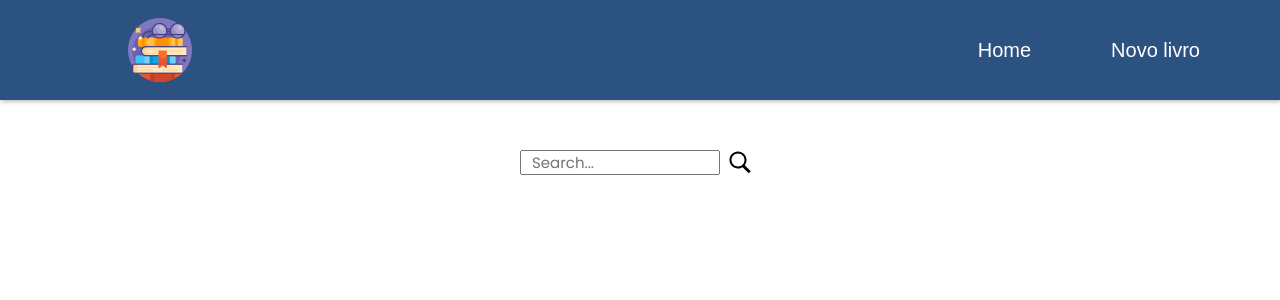
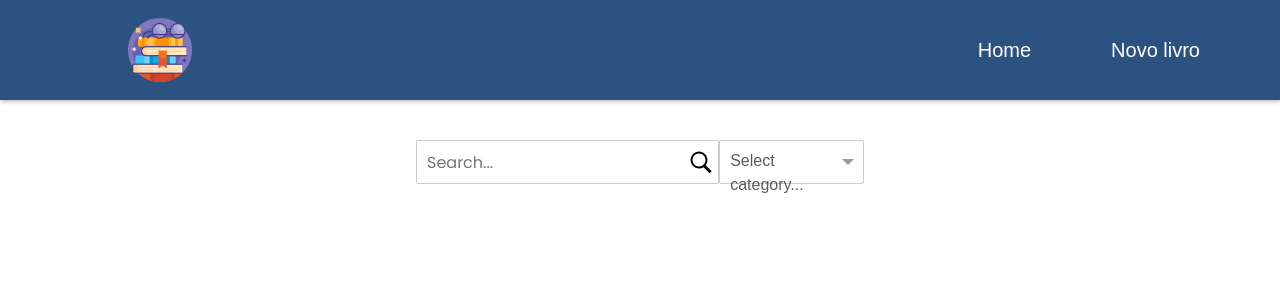
Before and after one commit to fercatalani/desafio-ibm, a React (Create React App) app: page / in a window 1280 px wide. Shown: the top 300 px of the page. Built offline with nearby package versions, Linux system fonts and the light colour scheme.

Commit message:
padronizando o visual do search e dropdown

```diff
--- a/src/App.css
+++ b/src/App.css
@@ -5,3 +5,12 @@
   align-items: center;
   font-family: Arial, Helvetica, sans-serif;
 }
+
+.containerFilter {
+  display: flex;
+  flex-direction: row;
+  justify-content: space-between;
+  align-items: center;
+  width: 35%;
+  margin-top: 40px;
+}
--- a/src/App.js
+++ b/src/App.js
@@ -1,6 +1,10 @@
 import React, { Component } from "react";
+
 import Search from './components/searchComponent';
+import Dropdown from "./components/filterComponent";
 import { Header } from "./components/Header";
+
+import categories from "./data/categories.json"
 
 
 import "./App.css";
@@ -12,7 +16,12 @@ class App extends Component {
     return(
       <div className="App">
         <Header />
+        <div className="containerFilter">
         <Search />
+        <div style={{ width: 200}}>
+          <Dropdown options={categories} prompt='Select category...' />
+        </div>
+        </div>
       </div>
     );
   };
--- a/src/components/filterComponent/index.jsx
+++ b/src/components/filterComponent/index.jsx
@@ -0,0 +1,25 @@
+import React, { useState } from 'react';
+import "./styles.css";
+
+export default function Dropdown({ options, prompt, value, onChange }) {
+  const [open, setOpen] = useState(false)
+
+
+    return(
+      <div className="dropdown">
+        <div
+          className="control"
+          onClick={() => setOpen((prev) => !prev)}
+        >
+          <div className="selected-value">{prompt}</div>
+          <div className={`arrow ${open ? "open" : null}`}/>
+        </div>
+        <div className={`options ${open ? "open" : null}`}>
+          { options.map((option) => (
+              <div className="option">{option.category}</div>
+          ))}
+
+        </div>
+      </div>
+    );
+  };
--- /dev/null
+++ b/src/components/filterComponent/styles.css
@@ -0,0 +1,67 @@
+.dropdown {
+  position: relative;
+  color: #333;
+  cursor: default;
+}
+
+.dropdown .arrow {
+  border-color: #999 transparent transparent;
+  border-style: solid;
+  border-width: 6px 6px 0;
+  margin-top: 0.3rem;
+  position: absolute;
+  right: 10px;
+  top: 14px;
+}
+
+.dropdown .arrow.open {
+  border-color: transparent transparent #999;
+  border-width: 0 6px 6px;
+}
+
+.dropdown .selected-value {
+  line-height: 1.5;
+  font-size: 1rem;
+  color: rgba(50, 50, 50, 0.8);
+  background-color: #fff;
+  border: 1px solid #ccc;
+  border-radius: 2px;
+  box-sizing: border-box;
+  padding: 8px 50px 8px 10px;
+  width: 100%;
+  height: 44px;
+}
+
+.dropdown .options {
+  display: none;
+  background-color: #fff;
+  border: 1px solid #ccc;
+  box-shadow: 0 1px 0 rgba(0, 0, 0, 0.06);
+  box-sizing: border-box;
+  margin-top: -1px;
+  max-height: 200px;
+  overflow-y: auto;
+  position: absolute;
+  top: 100%;
+  width: 100%;
+  z-index: 1000;
+  -webkit-overflow-scrolling: touch;
+}
+
+.dropdown .options.open {
+  display: block;
+}
+
+.dropdown .option {
+  box-sizing: border-box;
+  color: rgba(50, 50, 50, 0.8);
+  cursor: pointer;
+  display: block;
+  padding: 8px 10px;
+}
+
+.dropdown .option.selected,
+.dropdown .option:hover {
+  background-color: #f2f9fc;
+  color: #333;
+}
--- a/src/components/searchComponent/index.js
+++ b/src/components/searchComponent/index.js
@@ -4,16 +4,16 @@ import searchIcon from "../../assets/searchIcon.svg";
 
 export default function Search() {
     return(
-      <div className="searchContainer">
+      <div className="search">
         <input
-          className="search"
+          className="input"
           type = "text"
           placeholder = "Search..."
         />
         <img
           src={searchIcon}
           alt="search icon"
-          className="searchIcon"
+          className="icon"
         />
       </div>
     );
--- a/src/components/searchComponent/styles.css
+++ b/src/components/searchComponent/styles.css
@@ -1,18 +1,26 @@
-.searchContainer {
+.search {
   display: flex;
   justify-content: center;
   align-items: center;
-  margin-top: 50px;
+  border: 1px solid #ccc;
+  border: 1px solid #ccc;
+  border-radius: 2px;
 }
 
-.search {
-  width: 200px;
-  height: 25px;
-  padding-left: 10px;
-  font-size: 15px;
+.search .input {
+  width: 100%;
+  height: 42px;
+  font-size: 1rem;
+  padding: 8px 50px 8px 10px;
+  background-color: #fff;
+  border: none;
 }
 
-.searchIcon {
+.search .icon {
   width: 40px;
   height: 25px;
 }
+
+.search .input:focus {
+  outline: 0;
+}
--- /dev/null
+++ b/src/data/categories.json
@@ -0,0 +1,6 @@
+[
+  {"id": 1, "category": "Classics" },
+  {"id": 1, "category": "Fantasy"},
+  {"id": 1, "category": "Horror"},
+  {"id": 1, "category": "Comic Book"}
+]
```
